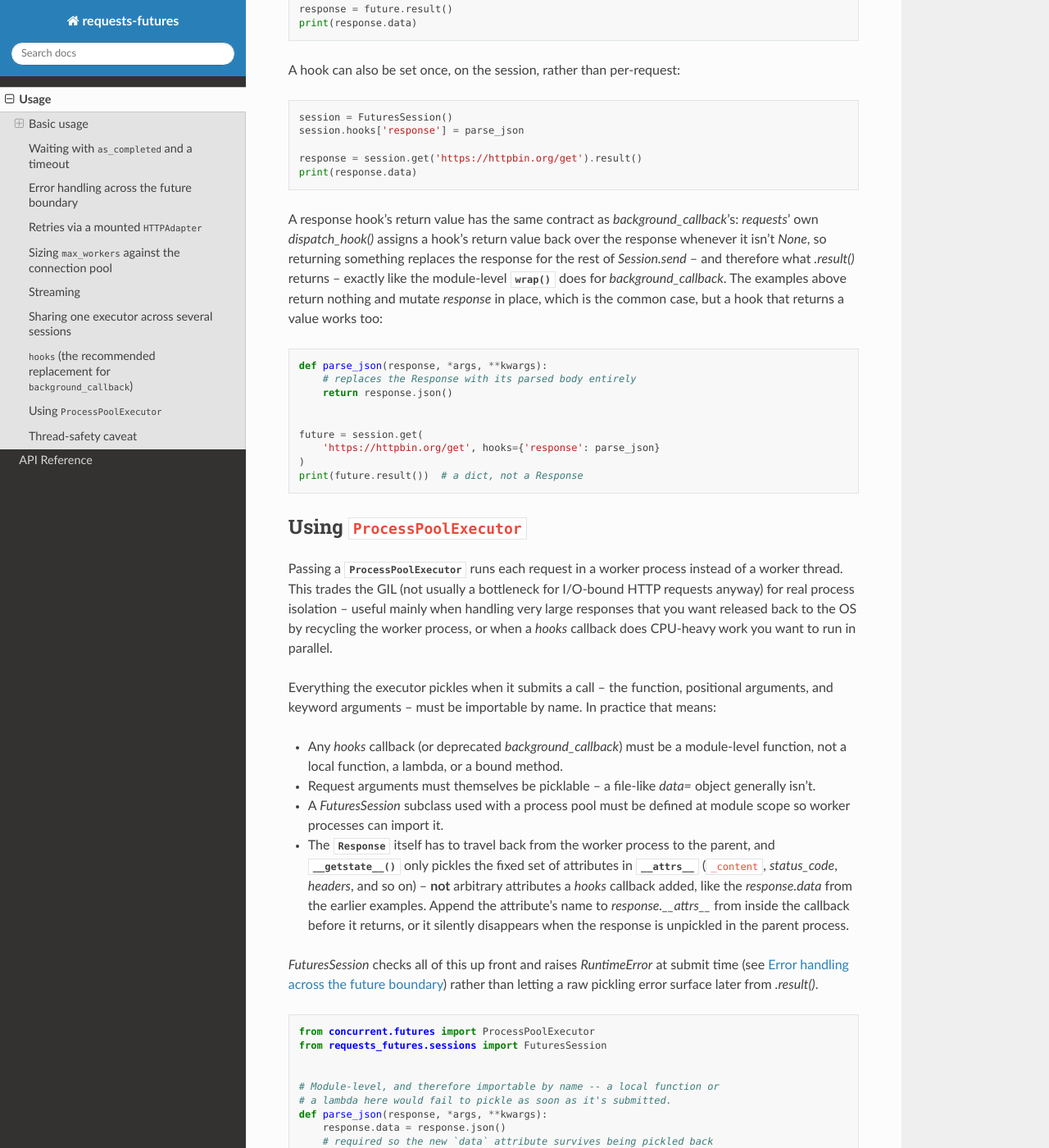
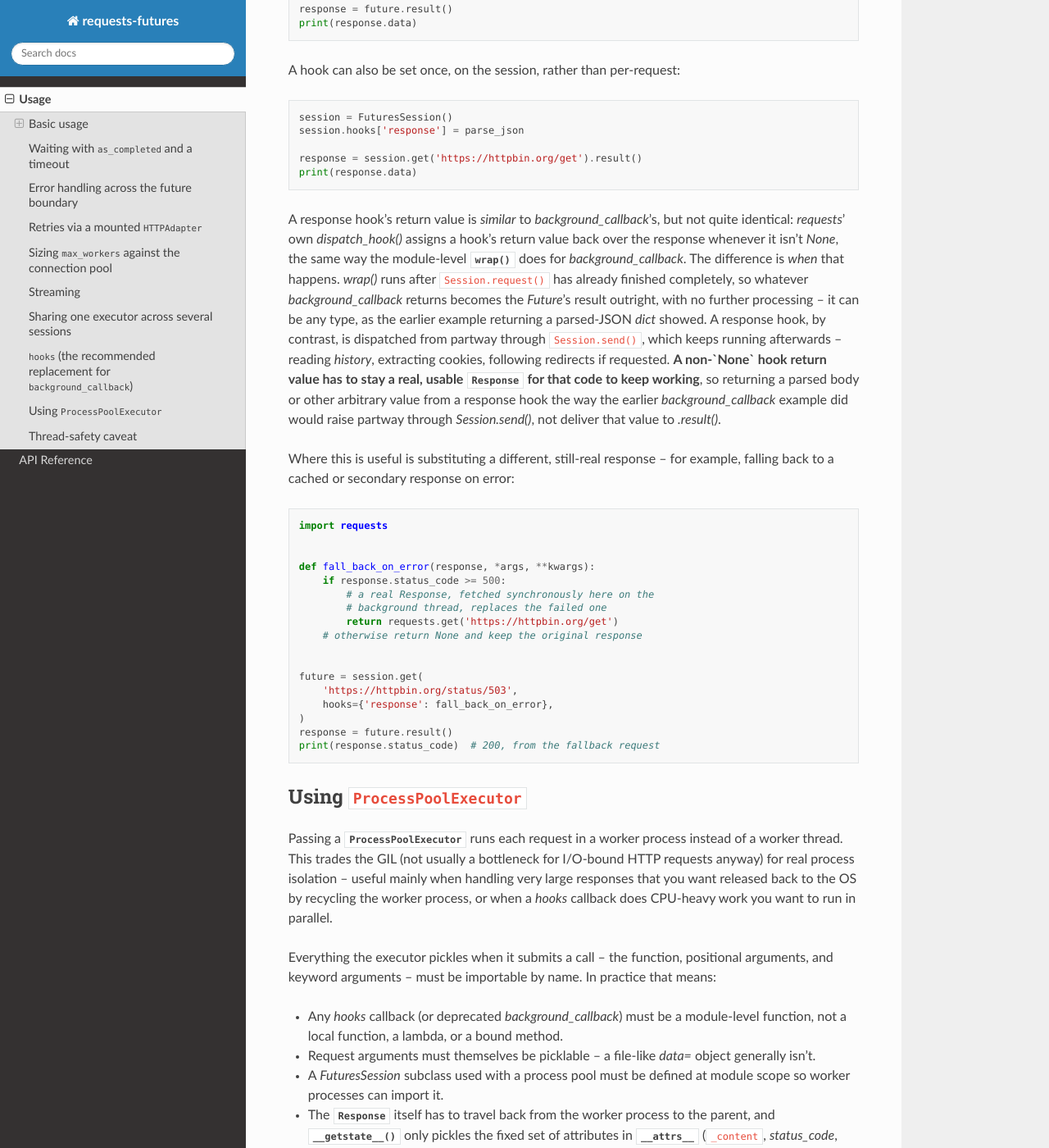
Before and after one commit to ross/requests-futures, a Sphinx documentation site: the page built from docs/usage.rst, in a window 1280 px wide and 1400 px high, scrolled down 6279 px. Shown: the whole window at 82% size. Built offline with Sphinx 7.4.7 and the Read the Docs theme 3.1.0, drawn with Linux system fonts in a browser that asks for light colours; some of the changed text lies outside the part shown.

Commit message:
Fix two more review findings in usage docs
- The hooks-return-value example returning a dict was broken: Session.send
  reads r.history immediately after dispatch_hook(), so a hook returning a
  non-Response value raises AttributeError before .result() ever sees it.
  Removed it and corrected the 'same contract as background_callback'
  framing -- wrap() runs after Session.request() has fully finished and
  its return value becomes the Future's result outright (any type), while
  a response hook fires mid-Session.send(), which keeps running afterward,
  so a non-None hook return has to stay a real, usable Response. Replaced
  the broken example with a working one: a hook falling back to a real
  Response fetched synchronously on error.
- The ProcessPoolExecutor example's response.__attrs__.append('data') call
  mutates Response.__attrs__ in place, which is a plain class attribute
  shared by every Response -- including, under a reused ProcessPoolExecutor
  worker, every later request that worker ever handles. Switched to
  response.__attrs__ = response.__attrs__ + ['data'], which shadows the
  class attribute with an instance-local list instead of mutating the
  shared one. Verified both the bug and the fix directly against
  requests.models.Response.

```diff
--- a/docs/usage.rst
+++ b/docs/usage.rst
@@ -367,26 +367,46 @@ A hook can also be set once, on the session, rather than per-request:
     response = session.get('https://httpbin.org/get').result()
     print(response.data)
 
-A response hook's return value has the same contract as
-`background_callback`'s: `requests`' own `dispatch_hook()` assigns a
-hook's return value back over the response whenever it isn't `None`, so
-returning something replaces the response for the rest of `Session.send`
--- and therefore what `.result()` returns -- exactly like the module-level
-:func:`~requests_futures.sessions.wrap` does for `background_callback`.
-The examples above return nothing and mutate `response` in place, which is
-the common case, but a hook that returns a value works too:
+A response hook's return value is *similar* to `background_callback`'s,
+but not quite identical: `requests`' own `dispatch_hook()` assigns a
+hook's return value back over the response whenever it isn't `None`, the
+same way the module-level :func:`~requests_futures.sessions.wrap` does for
+`background_callback`. The difference is *when* that happens. `wrap()`
+runs after ``Session.request()`` has already finished completely, so
+whatever `background_callback` returns becomes the `Future`'s result
+outright, with no further processing -- it can be any type, as the earlier
+example returning a parsed-JSON `dict` showed. A response hook, by
+contrast, is dispatched from partway through ``Session.send()``, which
+keeps running afterwards -- reading `history`, extracting cookies,
+following redirects if requested. **A non-`None` hook return value has to
+stay a real, usable** :class:`~requests.Response` **for that code to keep
+working**, so returning a parsed body or other arbitrary value from a
+response hook the way the earlier `background_callback` example did would
+raise partway through `Session.send()`, not deliver that value to
+`.result()`.
+
+Where this is useful is substituting a different, still-real response --
+for example, falling back to a cached or secondary response on error:
 
 .. code-block:: python
 
-    def parse_json(response, *args, **kwargs):
-        # replaces the Response with its parsed body entirely
-        return response.json()
+    import requests
+
+
+    def fall_back_on_error(response, *args, **kwargs):
+        if response.status_code >= 500:
+            # a real Response, fetched synchronously here on the
+            # background thread, replaces the failed one
+            return requests.get('https://httpbin.org/get')
+        # otherwise return None and keep the original response
 
 
     future = session.get(
-        'https://httpbin.org/get', hooks={'response': parse_json}
+        'https://httpbin.org/status/503',
+        hooks={'response': fall_back_on_error},
     )
-    print(future.result())  # a dict, not a Response
+    response = future.result()
+    print(response.status_code)  # 200, from the fallback request
 
 .. _processpoolexecutor:
 
@@ -415,10 +435,15 @@ In practice that means:
   only pickles the fixed set of attributes in
   :attr:`~requests.Response.__attrs__` (``_content``, `status_code`,
   `headers`, and so on) -- **not** arbitrary attributes a `hooks` callback
-  added, like the `response.data` from the earlier examples. Append the
+  added, like the `response.data` from the earlier examples. Add the
   attribute's name to `response.__attrs__` from inside the callback before
   it returns, or it silently disappears when the response is unpickled in
-  the parent process.
+  the parent process. `Response.__attrs__` is a plain class attribute
+  shared by every `Response` -- and, in a `ProcessPoolExecutor`, by every
+  request a reused worker process ever handles -- so replace it with a new
+  list (``response.__attrs__ = response.__attrs__ + ['data']``) rather
+  than calling `.append()` on it, which would mutate that shared list in
+  place and grow it by one duplicate entry on every single request.
 
 `FuturesSession` checks all of this up front and raises `RuntimeError` at
 submit time (see `Error handling across the future boundary`_) rather than
@@ -435,8 +460,11 @@ letting a raw pickling error surface later from `.result()`.
     def parse_json(response, *args, **kwargs):
         response.data = response.json()
         # required so the new `data` attribute survives being pickled back
-        # from the worker process -- see the bullet above
-        response.__attrs__.append('data')
+        # from the worker process -- see the bullet above. Assigning a new
+        # list, rather than calling .append() on the existing one, avoids
+        # mutating the class-level Response.__attrs__ shared by every
+        # response this (reused) worker process ever handles.
+        response.__attrs__ = response.__attrs__ + ['data']
 
 
     if __name__ == '__main__':
```
